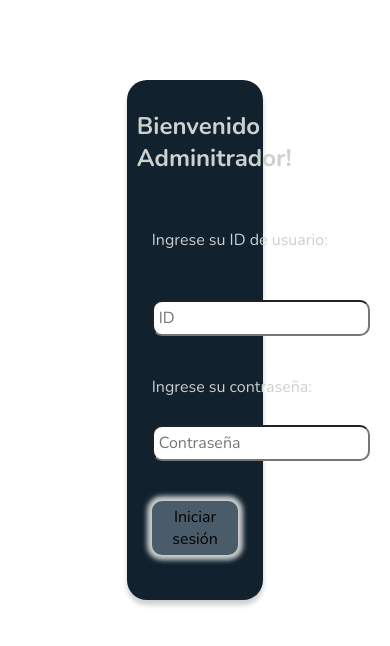
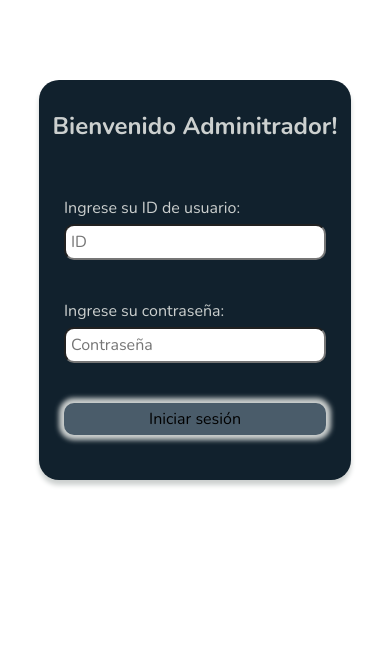
Before and after one commit to KIHM-02/Jackes_2.0, a PHP site: page /admin/index.php in a window 390 px wide. Shown: the top 646 px of the page. Run offline with PHP 8.4, Linux system fonts and the light colour scheme.

Commit message:
Added the responsive to the login, just needed to modify the width size for screen under 800px

```diff
--- a/admin/css/index.css
+++ b/admin/css/index.css
@@ -61,3 +61,11 @@
 .btn:hover{
     cursor: pointer;
 }
+
+/*Responsive*/
+
+@media screen and (max-width: 800px) {
+    .main{
+        width: 80%;
+    }
+}
```
